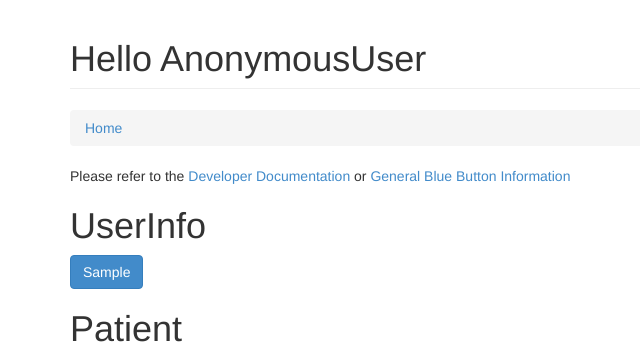
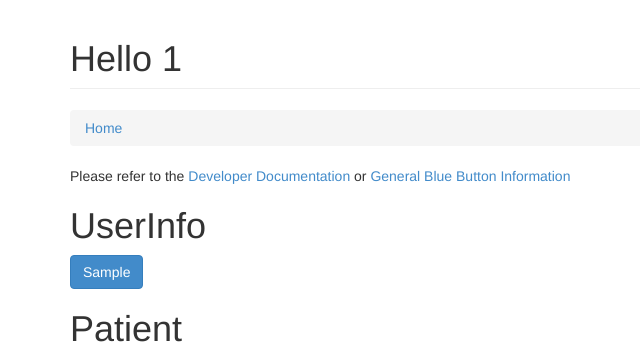
Before and after one commit to CMSgov/bluebutton-sample-client-django, a Django app: template bbc/apps/home/templates/authenticated-home.html in a window 1280 px wide. Shown: the part 51-406 px from the top of the page, without its empty margins (0-640 px from the left). Run offline with Django 3.2, Linux system fonts and the light colour scheme; the template is opened without the code that fills it: most values are stand-ins (such as "Sample title", 1, 10 or a date in 2020); some libraries are stand-ins or nearby versions.

Commit message:
fix username in authenticated-home

```diff
--- a/bbc/apps/home/templates/authenticated-home.html
+++ b/bbc/apps/home/templates/authenticated-home.html
@@ -7,7 +7,7 @@
 
     <div class="row">
       <div class="col-lg-12">
-         <h1 class="page-header">Hello {{user|capfirst}}</h1>
+         <h1 class="page-header">Hello {% if patient_id %}{{ patient_id }}{% else %}{{ user }}{% endif %}</h1>
       </div>
     </div>
 
```
